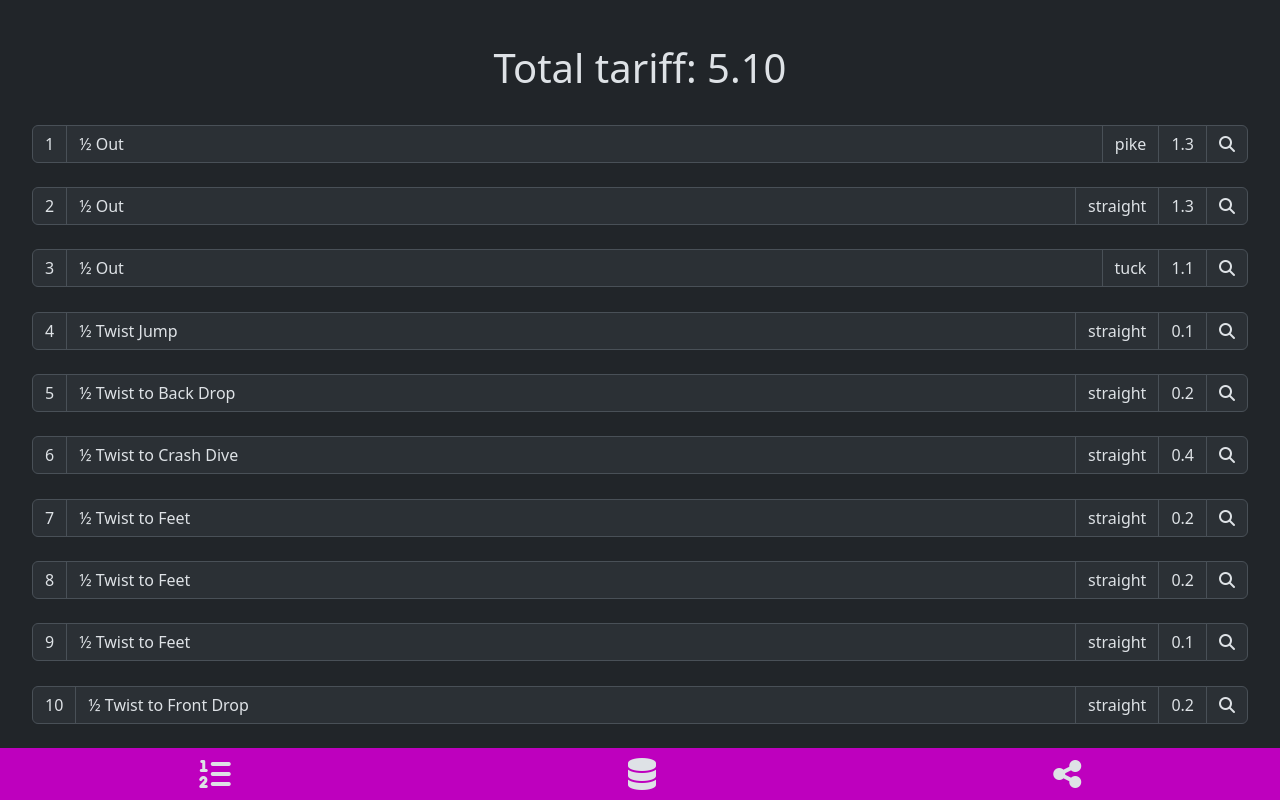
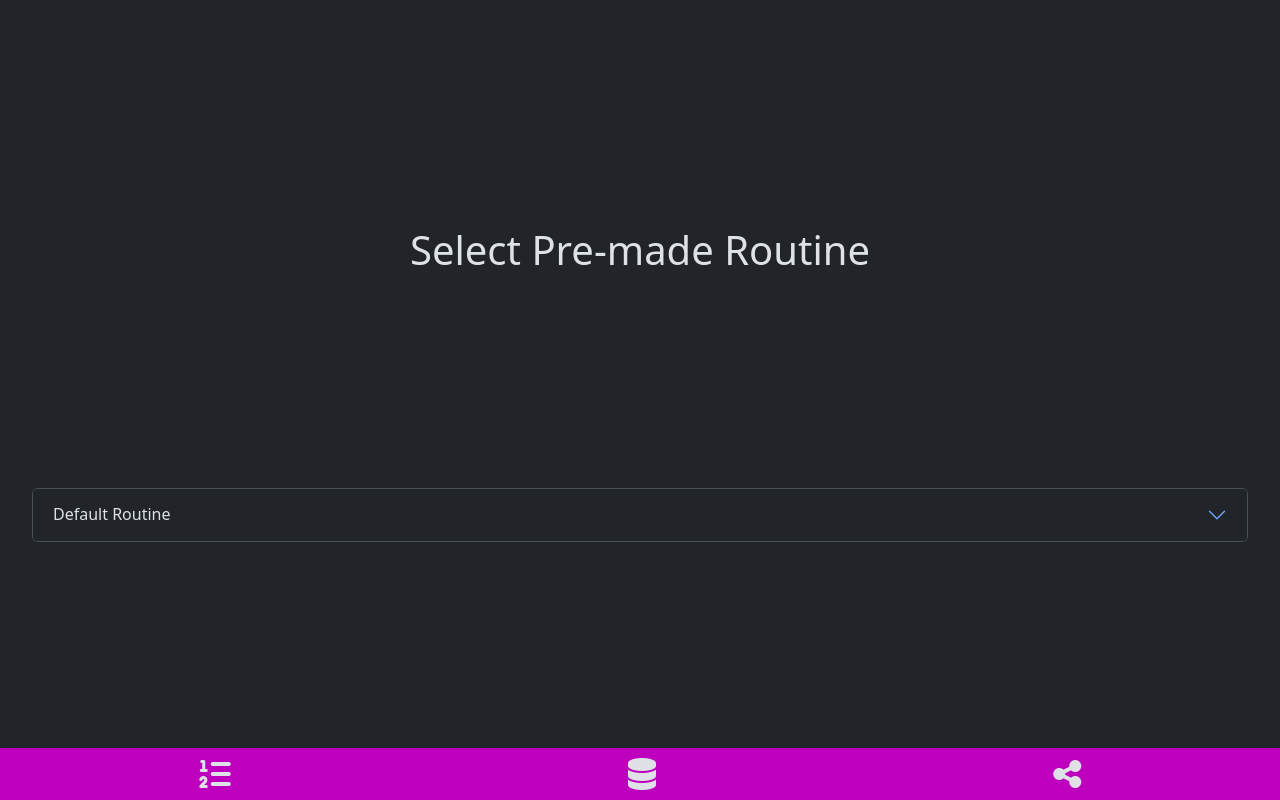
Before and after one commit to Johnjix/TrampRoutineBuilder, an Angular app: page /routine-builder in a window 1280 px wide. Built offline with nearby package versions, Linux system fonts and the light colour scheme.

Commit message:
feat - Add routine builder

```diff
--- a/eslint.config.js
+++ b/eslint.config.js
@@ -39,5 +39,5 @@ module.exports = tseslint.config(
       ...angular.configs.templateAccessibility,
     ],
     rules: {},
-  }
+  },
 );
--- a/src/app/features/components/routine-builder/routine-builder.component.html
+++ b/src/app/features/components/routine-builder/routine-builder.component.html
@@ -1,5 +1,5 @@
 <main class="routine-builder-container">
-  @if(routine$ | async; as routine){
+  @if(routine$ | async; as routine){ @if (routine.length !== 0) {
   <h1 class="routine-builder-container__total-tariff">
     Total tariff: {{ routine | routineTariffCalculator | number : "1.2-2" }}
   </h1>
@@ -17,5 +17,33 @@
       <i class="fa-solid fa-magnifying-glass"></i>
     </button>
   </div>
+  } }@else {
+  <h1>Select Pre-made Routine</h1>
+  <div ngbAccordion [closeOthers]="true">
+    @for (premadeRoutine of premadeRoutines; track premadeRoutine.Name) {
+    <div ngbAccordionItem>
+      <h2 ngbAccordionHeader>
+        <button ngbAccordionButton>{{ premadeRoutine.Name }}</button>
+      </h2>
+      <div ngbAccordionCollapse>
+        <div ngbAccordionBody>
+          <ng-template>
+            @for (skill of premadeRoutine.Routine; track $index) {
+            <span>({{ $index + 1 }}) {{ skill.Name }}</span>
+            <hr />
+            }
+
+            <button
+              class="btn btn-success"
+              (click)="selectRoutineTemplate(premadeRoutine)"
+            >
+              Select {{ premadeRoutine.Name }}
+            </button>
+          </ng-template>
+        </div>
+      </div>
+    </div>
+    }
+  </div>
   } }
 </main>
--- a/src/app/features/components/routine-builder/routine-builder.component.scss
+++ b/src/app/features/components/routine-builder/routine-builder.component.scss
@@ -11,4 +11,8 @@
   &__total-tariff {
     text-align: center;
   }
+
+  h1 {
+    text-align: center;
+  }
 }
--- a/src/app/features/components/routine-builder/routine-builder.component.ts
+++ b/src/app/features/components/routine-builder/routine-builder.component.ts
@@ -2,10 +2,16 @@ import { ChangeDetectionStrategy, Component } from '@angular/core';
 import { Skill } from '../../../models/skill.model';
 import { RoutineTariffCalculatorPipe } from '../../../shared/pipes/routine-tariff-calculator.pipe';
 import { CommonModule } from '@angular/common';
-import { NgbModal, NgbModalRef } from '@ng-bootstrap/ng-bootstrap';
+import {
+  NgbAccordionModule,
+  NgbModal,
+  NgbModalRef,
+} from '@ng-bootstrap/ng-bootstrap';
 import { SkillSelectionModalComponent } from '../skill-selection-modal/skill-selection-modal.component';
 import { combineLatest, map, Observable, startWith, Subject } from 'rxjs';
-import { RoutineTemplate } from '../../../shared/data/skill-template';
+import { DefaultRoutineTemplate } from '../../../shared/data/skill-template';
+import { RoutineTemplate } from '../../../models/routine-template.model';
+import { ROUTINE_TEMPLATES } from '../../../shared/data/routine-templates';
 
 export interface SkillReplace {
   SkillIndex: number;
@@ -14,28 +20,39 @@ export interface SkillReplace {
 @Component({
   selector: 'app-routine-builder',
   standalone: true,
-  imports: [RoutineTariffCalculatorPipe, CommonModule],
+  imports: [RoutineTariffCalculatorPipe, CommonModule, NgbAccordionModule],
   templateUrl: './routine-builder.component.html',
   styleUrl: './routine-builder.component.scss',
   changeDetection: ChangeDetectionStrategy.OnPush,
 })
 export class RoutineBuilderComponent {
   routine$: Observable<Skill[]>;
-  routineTemplate$: Subject<Skill[]>;
+  routineTemplate$: Subject<RoutineTemplate>;
   skillReplace$: Subject<SkillReplace>;
 
+  get defaultTemplate(): Skill[] {
+    return DefaultRoutineTemplate.Routine;
+  }
+
+  get premadeRoutines(): RoutineTemplate[] {
+    return ROUTINE_TEMPLATES;
+  }
+
   constructor(private _modalService: NgbModal) {
-    this.routineTemplate$ = new Subject<Skill[]>();
+    this.routineTemplate$ = new Subject<RoutineTemplate>();
     this.skillReplace$ = new Subject<SkillReplace>();
 
     this.routine$ = combineLatest([
-      this.routineTemplate$.asObservable().pipe(startWith(RoutineTemplate)),
+      this.routineTemplate$.asObservable().pipe(startWith(null)),
       this.skillReplace$.asObservable().pipe(startWith(null)),
     ]).pipe(
       map(([routineTemplate, skillReplace]) => {
-        if (skillReplace === null) return routineTemplate;
+        if (routineTemplate === null) return [];
+        if (skillReplace === null) return routineTemplate.Routine;
 
-        return [...this.replaceSkillInRoutine(routineTemplate, skillReplace)];
+        return [
+          ...this.replaceSkillInRoutine(routineTemplate.Routine, skillReplace),
+        ];
       })
     );
   }
@@ -73,4 +90,8 @@ export class RoutineBuilderComponent {
 
     return routine;
   }
+
+  public selectRoutineTemplate(routineTemplate: RoutineTemplate): void {
+    this.routineTemplate$.next(routineTemplate);
+  }
 }
--- /dev/null
+++ b/src/app/models/routine-template.model.ts
@@ -0,0 +1,6 @@
+import { Skill } from './skill.model';
+
+export interface RoutineTemplate {
+  Name: string;
+  Routine: Skill[];
+}
--- /dev/null
+++ b/src/app/shared/data/routine-templates.ts
@@ -0,0 +1,4 @@
+import { RoutineTemplate } from '../../models/routine-template.model';
+import { DefaultRoutineTemplate } from './skill-template';
+
+export const ROUTINE_TEMPLATES: RoutineTemplate[] = [DefaultRoutineTemplate];
--- a/src/app/shared/data/skill-template.ts
+++ b/src/app/shared/data/skill-template.ts
@@ -1,3 +1,7 @@
+import { RoutineTemplate } from '../../models/routine-template.model';
 import { skills } from './skill-database';
 
-export const RoutineTemplate = [...skills].slice(0, 10);
+export const DefaultRoutineTemplate: RoutineTemplate = {
+  Name: 'Default Routine',
+  Routine: [...skills].slice(0, 10),
+};
```
